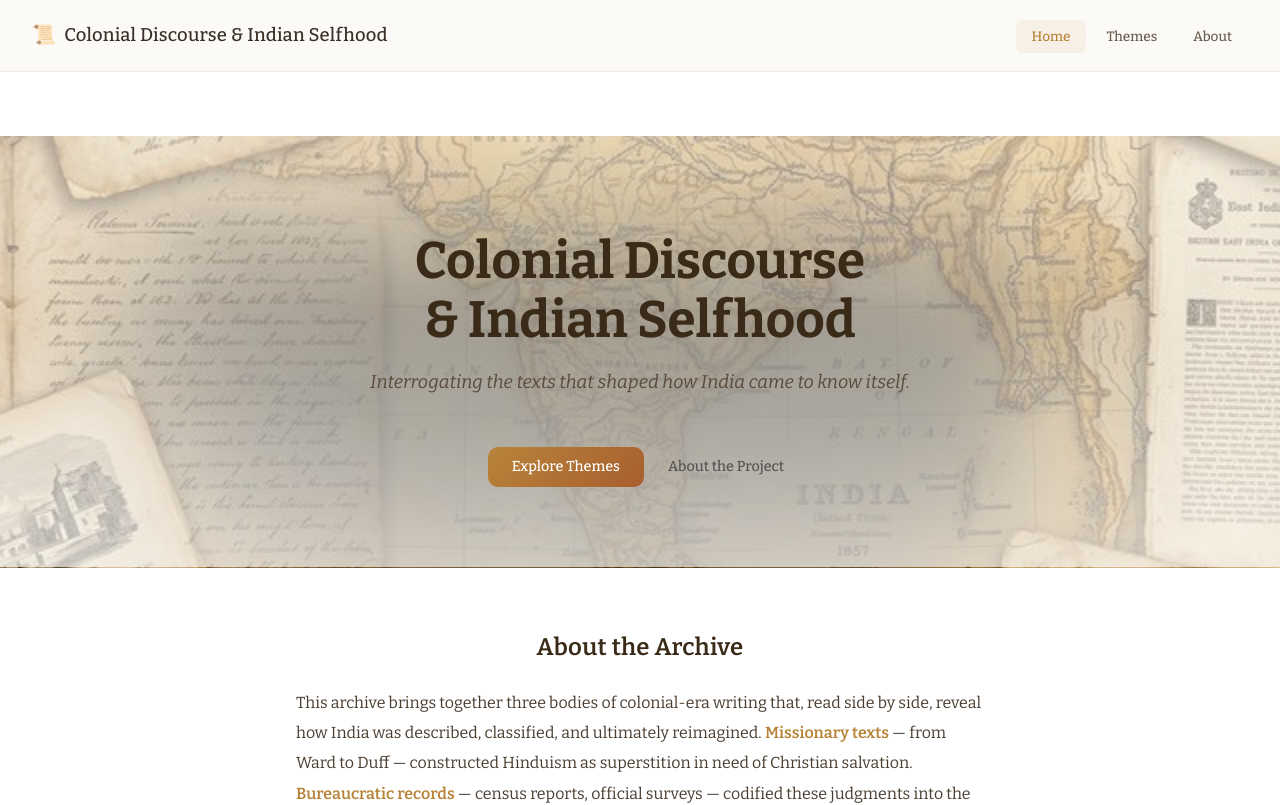
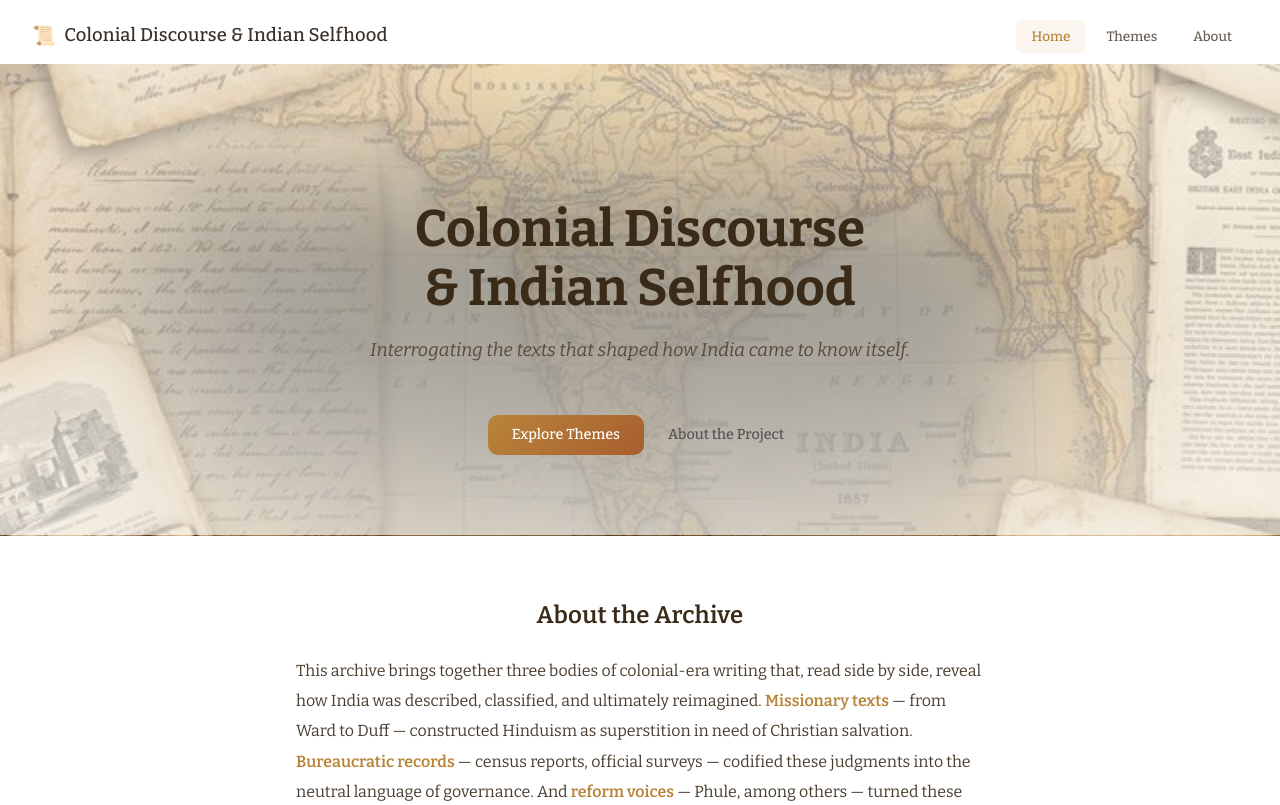
Before and after one commit to mm28055/missionary-literature-db, a Next.js app: page / in a window 1280 px wide. Shown: the top 805 px of the page. Built offline with nearby package versions, Linux system fonts and the light colour scheme; no server answers; the database is empty.

Commit message:
Full-bleed hero behind transparent navbar, solid on scroll

```diff
--- a/src/app/page.module.css
+++ b/src/app/page.module.css
@@ -1,12 +1,13 @@
 /* ---- Home Page ---- */
 .hero {
   text-align: center;
-  padding: 6rem var(--space-xl) 5rem;
+  padding: calc(var(--nav-height) + 4rem) var(--space-xl) 5rem;
   position: relative;
   background: url('/hero-bg.png') center / cover no-repeat;
   width: 100%;
   overflow: hidden;
   border-bottom: 1px solid rgba(184, 132, 58, 0.15);
+  margin-top: calc(-1 * var(--nav-height));
 }
 
 .hero::before {
--- a/src/components/Navbar.js
+++ b/src/components/Navbar.js
@@ -9,7 +9,9 @@ import styles from './Navbar.module.css';
 export default function Navbar() {
     const [menuOpen, setMenuOpen] = useState(false);
     const [user, setUser] = useState(null);
+    const [scrolled, setScrolled] = useState(false);
     const pathname = usePathname();
+    const isHome = pathname === '/';
 
     useEffect(() => {
         const supabase = createClient();
@@ -18,13 +20,22 @@ export default function Navbar() {
         }).catch(() => { });
     }, []);
 
+    useEffect(() => {
+        const onScroll = () => setScrolled(window.scrollY > 50);
+        onScroll();
+        window.addEventListener('scroll', onScroll, { passive: true });
+        return () => window.removeEventListener('scroll', onScroll);
+    }, []);
+
     const isActive = (path) => {
         if (path === '/') return pathname === '/';
         return pathname.startsWith(path);
     };
 
+    const navClass = `${styles.navbar} ${(!isHome || scrolled) ? styles.navbarSolid : ''}`;
+
     return (
-        <nav className={styles.navbar}>
+        <nav className={navClass}>
             <div className={styles['navbar-inner']}>
                 <Link href="/" className={styles['navbar-brand']}>
                     <span className={styles['navbar-brand-icon']}>📜</span>
--- a/src/components/Navbar.module.css
+++ b/src/components/Navbar.module.css
@@ -4,11 +4,18 @@
     top: 0;
     z-index: 100;
     height: var(--nav-height);
+    background: transparent;
+    backdrop-filter: none;
+    border-bottom: none;
+    display: flex;
+    align-items: center;
+    transition: background 0.3s ease, border-bottom 0.3s ease, backdrop-filter 0.3s ease;
+}
+
+.navbarSolid {
     background: rgba(252, 250, 247, 0.92);
     backdrop-filter: blur(12px);
     border-bottom: 1px solid rgba(184, 132, 58, 0.12);
-    display: flex;
-    align-items: center;
 }
 
 .navbar-inner {
```
